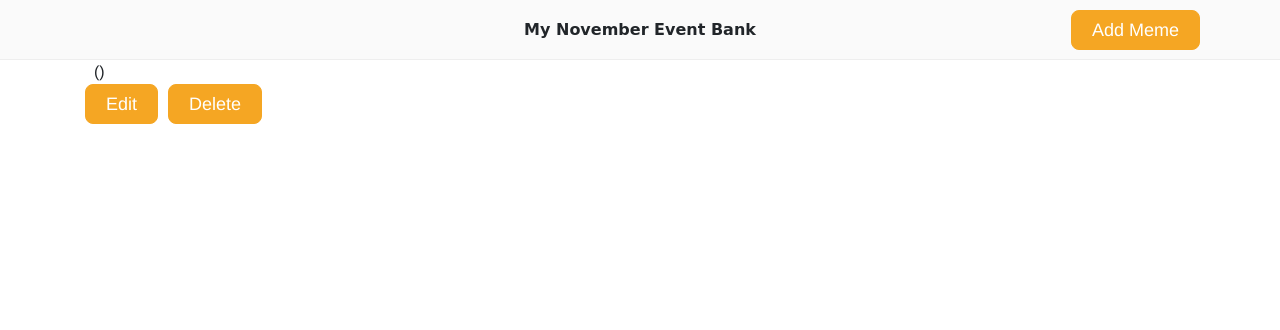
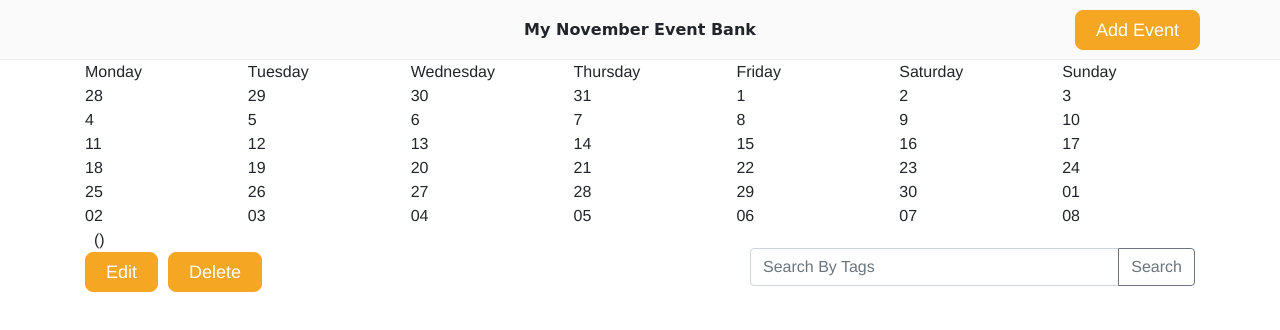
Before and after one commit to nataliausoltseva/calendar-web-app, a React (Create React App) app: page / in a window 1280 px wide. Shown: the top 330 px of the page. Built offline with nearby package versions, Linux system fonts and the light colour scheme; no server answers; the HTML template or start-up script is replaced by a standard one.

Commit message:
Some new changes

```diff
--- a/src/App.tsx
+++ b/src/App.tsx
@@ -2,9 +2,12 @@ import * as React from 'react';
 import Modal from 'react-responsive-modal';
 import './App.css';
 import EventDetails from './components/EventDetails';
+import EventList from './components/EventList';
+import NovemberCalendar from './components/NovemberCalendar';
 
 
 interface IState {
+	events:any[]
 	currentEvent: any,
 	open: boolean
 }
@@ -14,13 +17,14 @@ class App extends React.Component<{}, IState> {
         super(props)
         this.state = {
 			currentEvent: {"id":0, "event":"Loading ", "location":"not found", "start":"2018-11-22T14:43:00", "end":"2018-11-22T22:50:00"},
+			events: [],
 			open: false
 		}
 
 		this.fetchMemes("")
 		this.selectNewEvent = this.selectNewEvent.bind(this)
 		this.fetchMemes = this.fetchMemes.bind(this)
-		this.uploadMeme = this.uploadMeme.bind(this)
+		this.uploadEvent 	= this.uploadEvent.bind(this)
 
 	}
 
@@ -31,34 +35,34 @@ class App extends React.Component<{}, IState> {
 			<div className="header-wrapper">
 				<div className="container header">
 					<img height='40'/>&nbsp; My November Event Bank &nbsp;
-					<div className="btn btn-primary btn-action btn-add" onClick={this.onOpenModal}>Add Meme</div>
+					<div className="btn btn-primary btn-action btn-add" onClick={this.onOpenModal}>Add Event</div>
 				</div>
 			</div>
+			<NovemberCalendar/>
 			<div className="container">
 				<div className="row">
 					<div className="col-7">
 						<EventDetails currentEvent={this.state.currentEvent} />
 					</div>
+					<div className="col-5">
+						<EventList events = {this.state.events} selectNewEvent={this.selectNewEvent} searchByTag ={this.fetchMemes}/>
+					</div>
 				</div>
 			</div>
+
 			<Modal open={open} onClose={this.onCloseModal}>
 				<form>
 					<div className="form-group">
-						<label>Meme Title</label>
+						<label>Event Name</label>
 						<input type="text" className="form-control" id="meme-title-input" placeholder="Enter Title" />
-						<small className="form-text text-muted">You can edit any meme later</small>
+						<small className="form-text text-muted">You can edit any event later</small>
 					</div>
 					<div className="form-group">
-						<label>Tag</label>
+						<label>Event Tag</label>
 						<input type="text" className="form-control" id="meme-tag-input" placeholder="Enter Tag" />
-						<small className="form-text text-muted">Tag is used for search</small>
+						<small className="form-text text-muted">Event Tag is used for search</small>
 					</div>
-					<div className="form-group">
-						<label>Image</label>
-
-					</div>
-
-					<button type="button" className="btn" onClick={this.uploadMeme}>Upload</button>
+					<button type="button" className="btn" onClick={this.uploadEvent}>Upload</button>
 				</form>
 			</Modal>
 		</div>
@@ -104,7 +108,7 @@ class App extends React.Component<{}, IState> {
 	}
 
 	// POST meme
-	private uploadMeme() {
+	private uploadEvent() {
 		const eventInput = document.getElementById("november-event-input") as HTMLInputElement
 		const locationInput = document.getElementById("november-location-input") as HTMLInputElement
 		const startInput = document.getElementById("november-event-start-input")as HTMLInputElement
--- a/src/components/EventDetails.tsx
+++ b/src/components/EventDetails.tsx
@@ -43,9 +43,9 @@ export default class eventDetail extends React.Component<IProps, IState> {
                             <small className="form-text text-muted">You can edit any event later</small>
                         </div>
                         <div className="form-group">
-                            <label>Event</label>
+                            <label>Event Tag</label>
                             <input type="text" className="form-control" id="event-edit-tag-input" placeholder="Enter Tag"/>
-                            <small className="form-text text-muted">Event is used for search</small>
+                            <small className="form-text text-muted">Event Tag is used for search</small>
                         </div>
                         <button type="button" className="btn" onClick={this.updateEvent}>Save</button>
                     </form>
@@ -89,7 +89,7 @@ export default class eventDetail extends React.Component<IProps, IState> {
         const startInput = document.getElementById("event-edit-tag-input") as HTMLInputElement
         const endInput = document.getElementById("event-edit-tag-input") as HTMLInputElement
 
-        if (eventInput === null || locationInput === null) {
+        if (eventInput === null || locationInput === null || startInput === null || endInput === null) {
 			return;
 		}
 
--- /dev/null
+++ b/src/components/EventList.tsx
@@ -0,0 +1,74 @@
+import * as React from "react";
+
+interface IProps {
+    events: any[],
+    selectNewEvent: any,
+    searchByTag: any
+}
+
+export default class EventList extends React.Component<IProps, {}> {
+    constructor(props: any) {
+        super(props)
+        this.searchByTag = this.searchByTag.bind(this)
+    }
+
+	public render() {
+		return (
+			<div className="container meme-list-wrapper">
+                <div className="row meme-list-heading">
+                    <div className="input-group">
+                        <input type="text" id="search-tag-textbox" className="form-control" placeholder="Search By Tags" />
+                        <div className="input-group-append">
+                            <div className="btn btn-outline-secondary search-button" onClick = {this.searchByTag}>Search</div>
+                        </div>
+                    </div>
+                </div>
+                <div className="row meme-list-table">
+                    <table className="table table-striped">
+                        <tbody>
+                            {this.createTable()}
+                        </tbody>
+                    </table>
+                </div>
+            </div>
+		);
+    }
+
+    // Construct table using meme list
+	private createTable() {
+        const table:any[] = []
+        const eventList = this.props.events
+        if (eventList == null) {
+            return table
+        }
+
+        for (let i = 0; i < eventList.length; i++) {
+            const children = []
+            const meme = eventList[i]
+            children.push(<td key={"id" + i}>{meme.id}</td>)
+            children.push(<td key={"name" + i}>{meme.title}</td>)
+            children.push(<td key={"tags" + i}>{meme.tags}</td>)
+            table.push(<tr key={i+""} id={i+""} onClick= {this.selectRow.bind(this, i)}>{children}</tr>)
+        }
+        return table
+    }
+
+    // Meme selection handler to display selected meme in details component
+    private selectRow(index: any) {
+        const selectedMeme = this.props.events[index]
+        if (selectedMeme != null) {
+            this.props.selectNewEvent(selectedMeme)
+        }
+    }
+
+    // Search meme by tag
+    private searchByTag() {
+        const textBox = document.getElementById("search-tag-textbox") as HTMLInputElement
+        if (textBox === null) {
+            return;
+        }
+        const tag = textBox.value
+        this.props.searchByTag(tag)
+    }
+
+}
--- /dev/null
+++ b/src/components/NovemberCalendar.tsx
@@ -0,0 +1,79 @@
+import * as React from "react";
+
+export default class CalanderView extends React.Component {
+  public render() {
+    return (
+      <div className="container">
+        <div className="row headers">
+          <div className="col">Monday</div>
+          <div className="col">Tuesday</div>
+          <div className="col">Wednesday</div>
+          <div className="col">Thursday</div>
+          <div className="col">Friday</div>
+          <div className="col">Saturday</div>
+          <div className="col">Sunday</div>
+        </div>
+
+        <div className="row days">
+          <div className="col lastmonth">28</div>
+          <div className="col lastmonth">29</div>
+          <div className="col lastmonth">30</div>
+          <div className="col lastmonth">31</div>
+          <div className="col">1</div>
+          <div className="col">2</div>
+          <div className="col">3</div>
+        </div>
+
+        <div className="row days">
+          <div className="col">4</div>
+          <div className="col">5</div>
+          <div className="col">6</div>
+          <div className="col">7</div>
+          <div className="col">8</div>
+          <div className="col">9</div>
+          <div className="col">10</div>
+        </div>
+
+        <div className="row days">
+          <div className="col">11</div>
+          <div className="col">12</div>
+          <div className="col">13</div>
+          <div className="col">14</div>
+          <div className="col">15</div>
+          <div className="col">16</div>
+          <div className="col">17</div>
+        </div>
+
+        <div className="row days">
+          <div className="col">18</div>
+          <div className="col">19</div>
+          <div className="col">20</div>
+          <div className="col">21</div>
+          <div className="col">22</div>
+          <div className="col">23</div>
+          <div className="col">24</div>
+        </div>
+
+        <div className="row days">
+          <div className="col">25</div>
+          <div className="col">26</div>
+          <div className="col">27</div>
+          <div className="col">28</div>
+          <div className="col">29</div>
+          <div className="col">30</div>
+          <div className="col nextmonth">01</div>
+        </div>
+
+        <div className="row days">
+          <div className="col nextmonth">02</div>
+          <div className="col nextmonth">03</div>
+          <div className="col nextmonth">04</div>
+          <div className="col nextmonth">05</div>
+          <div className="col nextmonth">06</div>
+          <div className="col nextmonth">07</div>
+          <div className="col nextmonth">08</div>
+        </div>
+      </div>
+    );
+  }
+}
```
